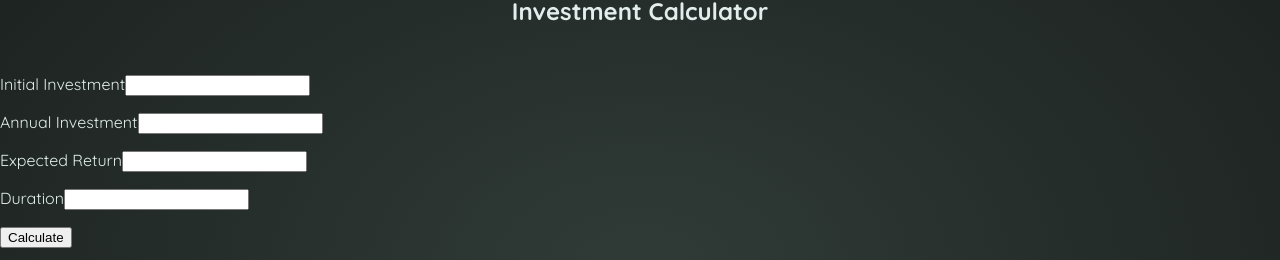
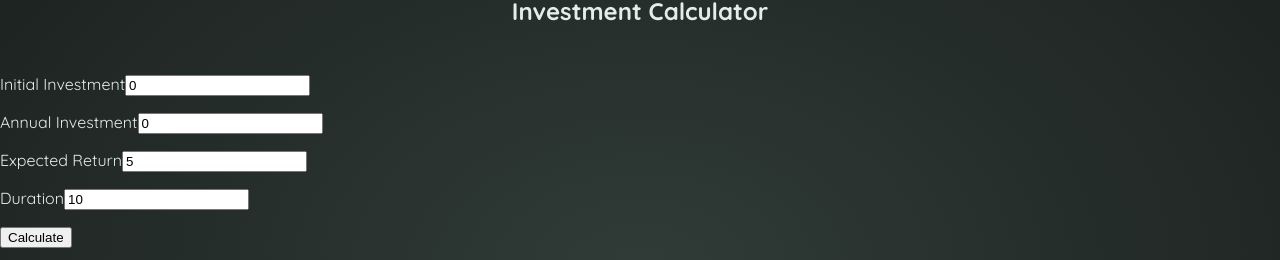
Before and after one commit to Pawelv9/Investment-calculator, an Angular app: page / in a window 1280 px wide. Shown: the part 152-412 px from the top of the page. Built offline with nearby package versions, Linux system fonts and the light colour scheme.

Commit message:
extracting values with Two-Way-Binding

```diff
--- a/src/app/user-input/user-input.html
+++ b/src/app/user-input/user-input.html
@@ -2,21 +2,21 @@
   <div class="input-group">
     <p>
       <label for="initial-investment">Initial Investment</label>
-      <input id="initial-investment" type="number"/>
+      <input id="initial-investment" name="initial-investment" type="number" [(ngModel)]="enteredInitialInvestment"/>
     </p>
     <p>
       <label for="annual-investment">Annual Investment</label>
-      <input id="annual-investment" type="number"/>
+      <input id="annual-investment" name="annual-investment" type="number" [(ngModel)]="enteredAnnualInvestment"/>
     </p>
   </div>
   <div class="input-group">
     <p>
       <label for="expected-return">Expected Return</label>
-      <input id="expected-return" type="number"/>
+      <input id="expected-return" name="expected-return" type="number" [(ngModel)]="enteredExpectedReturn"/>
     </p>
     <p>
       <label for="duration">Duration</label>
-      <input id="duration" type="number"/>
+      <input id="duration" name="duration" type="number" [(ngModel)]="enteredDuration"/>
     </p>
     <p>
       <button>Calculate</button>
--- a/src/app/user-input/user-input.ts
+++ b/src/app/user-input/user-input.ts
@@ -9,6 +9,16 @@ import { FormsModule } from '@angular/forms';
   styleUrl: './user-input.css',
 })
 export class UserInput {
+  enteredInitialInvestment = '0';
+  enteredAnnualInvestment = '0';
+  enteredExpectedReturn = '5';
+  enteredDuration = '10';
+
   onSubmit() {
+    console.log('sumitted');
+    console.log(this.enteredInitialInvestment);
+    console.log(this.enteredAnnualInvestment);
+    console.log(this.enteredExpectedReturn);
+    console.log(this.enteredDuration);
   }
 }
```
Also changed, not shown: src/investment-results.ts (deleted, +0 -22 lines).
